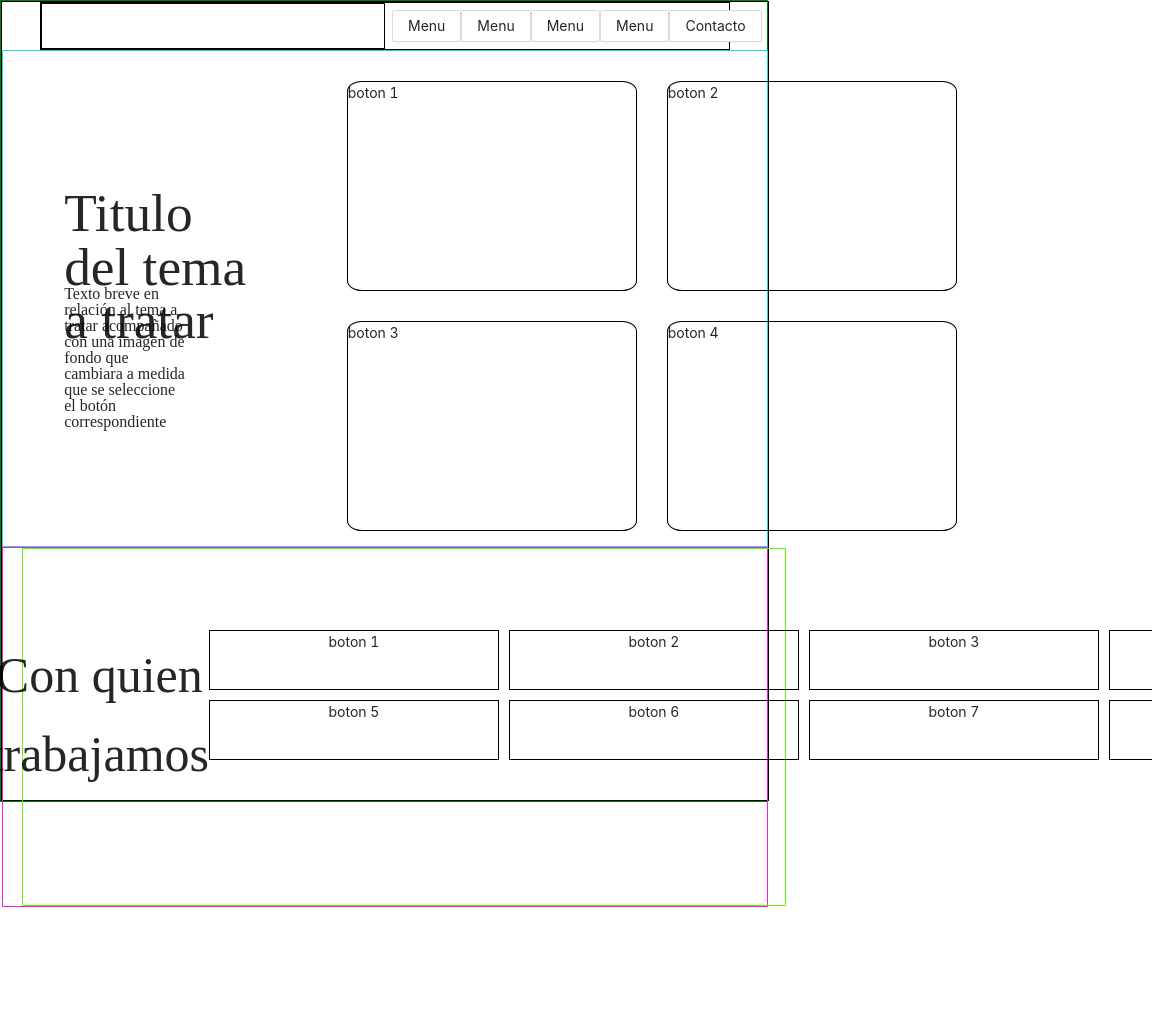
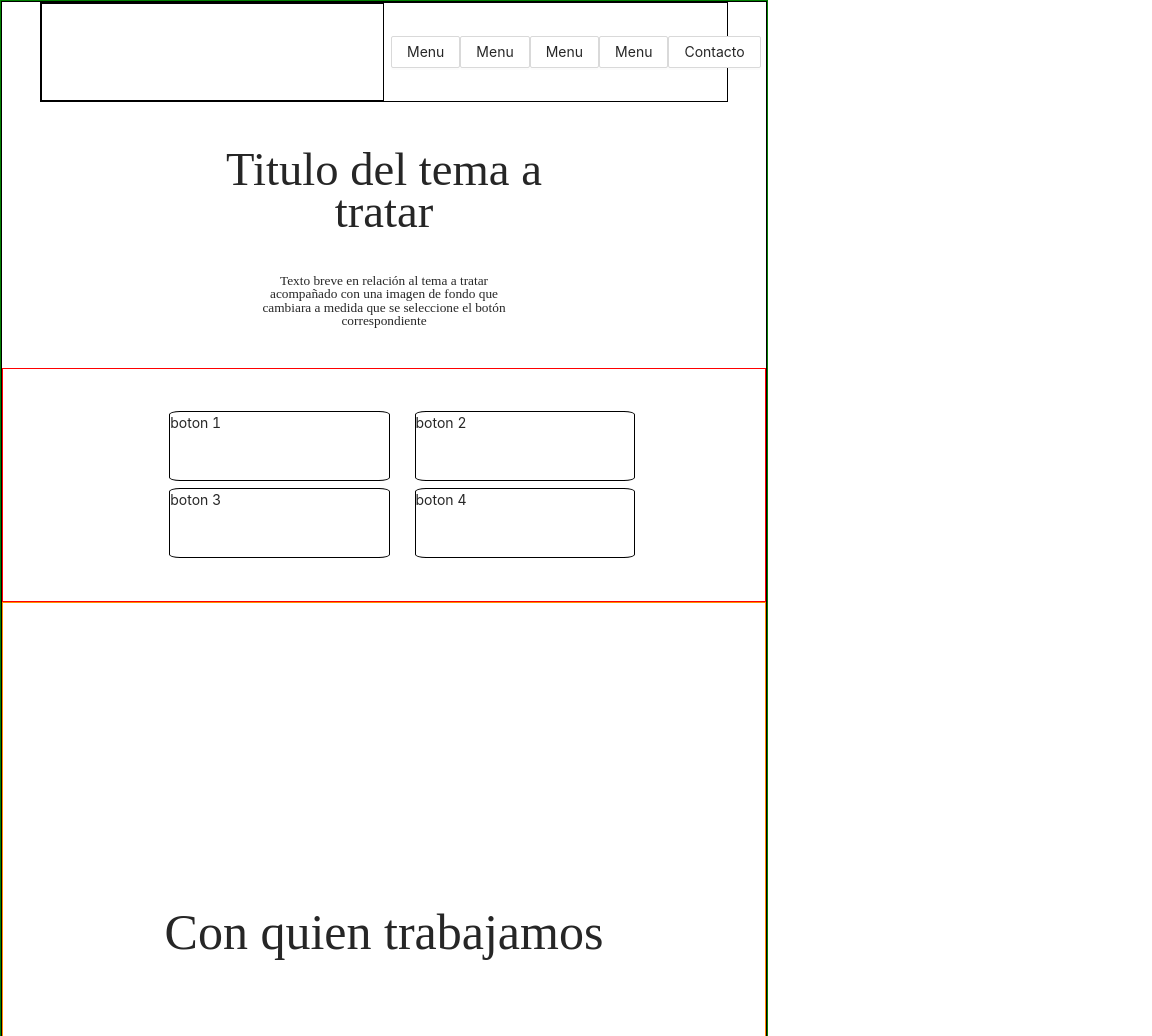
Before and after one commit to AideaCompany/web_aidea, a Next.js app: page / in a window 768 px wide. Shown: the top 1036 px of the page, 1152 px wide, since content can reach past the window. Before the commit the page ends 907 px from the top, so only its background shows below. Built offline with nearby package versions, Linux system fonts and the light colour scheme; a web font is replaced by a local one.

Commit message:
Allies,topic

```diff
--- a/components/Aliados/index.tsx
+++ b/components/Aliados/index.tsx
@@ -21,23 +21,17 @@ const Aliados: FC<IProps> = () => {
     },
     {
       name: 'boton 6'
-    },
-    {
-      name: 'boton 7'
-    },
-    {
-      name: 'boton 8'
     }
   ]
   return (
-    <div className="main_aliados">
+    <div className="main_allies">
       <div className="tittle">
         <h1> Con quien trabajamos</h1>
-        <div className="buttons">
-          {buttons.map(button => (
-            <div className="daughter_button">{button.name}</div>
-          ))}
-        </div>
+      </div>
+      <div className="buttons">
+        {buttons.map(button => (
+          <div className="daughter_button">{button.name}</div>
+        ))}
       </div>
     </div>
   )
--- a/styles/Aliados.scss
+++ /dev/null
@@ -1,42 +0,0 @@
-.main_aliados {
-  width: 100%;
-  height: 810px;
-  display: flex;
-  justify-content: center;
-  align-items: center;
-  border: 1px solid rgb(255, 23, 212);
-
-  .tittle {
-    width: 100%;
-    height: 100%;
-    display: flex;
-    flex-direction: row;
-    justify-content: center;
-    text-align: center;
-    border: 1px solid rgb(92, 249, 8);
-    margin-left: 5%;
-
-    > h1 {
-      font-family: 'Objectivity';
-      font-size: 50px;
-      display: flex;
-      align-items: center;
-    }
-  }
-  .buttons {
-    width: 60%;
-    height: 100%;
-    display: grid;
-    grid-template-columns: 300px 300px 300px 300px;
-    grid-template-rows: 70px 70px 70px 70px;
-    align-items: center;
-    padding-top: 10%;
-    padding-right: 80%;
-
-    .daughter_button {
-      border: 1px solid black;
-      width: 290px;
-      height: 60px;
-    }
-  }
-}
--- /dev/null
+++ b/styles/Allies.scss
@@ -0,0 +1,128 @@
+@media screen and (min-width: 640px) and (max-width: 768px) {
+  .main_allies {
+    width: 100%;
+    height: 810px;
+    display: flex;
+    flex-direction: column;
+    justify-content: center;
+    align-items: center;
+    border: 1px solid rgb(255, 141, 2);
+
+    .tittle {
+      width: 100%;
+      height: 45%;
+      display: flex;
+      align-items: center;
+      justify-content: center;
+      padding-top: 5%;
+
+      > h1 {
+        font-family: 'Objectivity';
+        font-size: 50px;
+      }
+    }
+    .buttons {
+      width: 100%;
+      height: 45%;
+      display: grid;
+      grid-template-columns: 35%;
+      grid-template-rows: 20%;
+      justify-content: center;
+      align-items: start;
+      overflow: scroll;
+
+      border: 1px solid rgb(255, 0, 0);
+
+      .daughter_button {
+        border: 1px solid black;
+        width: 90%;
+        height: 60px;
+      }
+    }
+  }
+}
+
+@media screen and (min-width: 768px) and (max-width: 1024px) {
+  .main_allies {
+    width: 100%;
+    height: 810px;
+    display: flex;
+    flex-direction: column;
+    justify-content: center;
+    align-items: center;
+    border: 1px solid rgb(255, 141, 2);
+
+    .tittle {
+      width: 100%;
+      height: 45%;
+      display: flex;
+      align-items: center;
+      justify-content: center;
+      padding-top: 5%;
+
+      > h1 {
+        font-family: 'Objectivity';
+        font-size: 50px;
+      }
+    }
+    .buttons {
+      width: 100%;
+      height: 20%;
+      display: grid;
+      grid-template-columns: 35% 35%;
+      grid-template-rows: 80px 80px;
+      justify-content: center;
+      align-items: start;
+      overflow: scroll;
+
+      border: 1px solid rgb(255, 0, 0);
+
+      .daughter_button {
+        border: 1px solid black;
+        width: 90%;
+        height: 60px;
+      }
+    }
+  }
+}
+
+@media screen and (min-width: 1024px) and (max-width: 1280px) {
+  .main_allies {
+    width: 100%;
+    height: 810px;
+    display: flex;
+    flex-direction: column;
+    justify-content: center;
+    align-items: center;
+    border: 1px solid rgb(255, 141, 2);
+
+    .tittle {
+      width: 100%;
+      height: 45%;
+      display: flex;
+      align-items: center;
+      justify-content: center;
+      padding-top: 5%;
+
+      > h1 {
+        font-family: 'Objectivity';
+        font-size: 50px;
+      }
+    }
+    .buttons {
+      width: 100%;
+      height: 55%;
+      display: grid;
+      grid-template-columns: 20% 20% 20%;
+      grid-template-rows: 80px 80px 80px;
+      justify-content: center;
+      align-items: start;
+      border: 1px solid rgb(255, 0, 0);
+      .daughter_button {
+        border: 1px solid black;
+        width: 90%;
+        height: 60px;
+      }
+    }
+  }
+}
--- a/styles/Layout.scss
+++ b/styles/Layout.scss
@@ -1,6 +1,5 @@
 .main_layout {
-  width: 100vw;
-  height: 100vh;
+  width: 1440px;
   display: flex;
   flex-direction: column;
   align-items: center;
--- a/styles/Topic.scss
+++ b/styles/Topic.scss
@@ -1,10 +1,214 @@
+@media screen and (min-width: 640px) {
   .main_topic {
     width: 100%;
-  height: 810px;
+    height: 500px;
     display: flex;
     justify-content: center;
     align-items: center;
-  border: 1px solid rgb(26, 219, 216);
+    flex-direction: column;
+
+    .description {
+      width: 100%;
+      height: 100%;
+      display: flex;
+      justify-content: center;
+      align-items: center;
+      flex-direction: column;
+      .tittle_description {
+        width: 40%;
+        height: 20%;
+        display: flex;
+        align-items: center;
+        justify-content: center;
+
+        > h1 {
+          font-family: 'Objectivity';
+          font-size: 60pt;
+          line-height: 1em;
+        }
+      }
+      .text_description {
+        width: 60%;
+        height: 25%;
+        display: flex;
+        align-items: center;
+        justify-content: center;
+
+        > p {
+          font-family: 'Objectivity';
+          font-size: 280pt;
+          line-height: 1em;
+        }
+      }
+    }
+    .buttons {
+      width: 100%;
+      height: 100%;
+      display: grid;
+      grid-template-columns: 35% 35%;
+      grid-template-rows: 40% 40%;
+      padding-left: 8%;
+      align-items: center;
+      justify-content: center;
+      border: 1px solid rgb(255, 0, 0);
+      padding-top: 5%;
+
+      .son_button {
+        border: 1px solid black;
+        width: 90%;
+        height: 90%;
+        border-radius: 5%;
+      }
+    }
+  }
+}
+
+@media screen and (min-width: 640px) and (max-width: 768px) {
+  .main_topic {
+    width: 100%;
+    height: 500px;
+    display: flex;
+    justify-content: center;
+    align-items: center;
+    flex-direction: column;
+
+    .description {
+      width: 100%;
+      height: 100%;
+      display: flex;
+      justify-content: center;
+      align-items: center;
+      flex-direction: column;
+      .tittle_description {
+        width: 60%;
+        height: 20%;
+        display: flex;
+        align-items: center;
+        justify-content: center;
+        > h1 {
+          font-family: 'Objectivity';
+          font-size: 35pt;
+          line-height: 1em;
+          display: flex;
+          text-align: center;
+        }
+      }
+      .text_description {
+        width: 60%;
+        height: 25%;
+        display: flex;
+        align-items: center;
+        justify-content: center;
+        padding-top: 5%;
+        > p {
+          font-family: 'Objectivity';
+          font-size: 10pt;
+          line-height: 1em;
+          display: flex;
+          text-align: center;
+        }
+      }
+    }
+    .buttons {
+      width: 100%;
+      height: 100%;
+      display: grid;
+      grid-template-columns: 35% 35%;
+      grid-template-rows: 40% 40%;
+      padding-left: 8%;
+      align-items: center;
+      justify-content: center;
+      border: 1px solid rgb(255, 0, 0);
+      padding-top: 5%;
+
+      .son_button {
+        border: 1px solid black;
+        width: 90%;
+        height: 90%;
+        border-radius: 5%;
+      }
+    }
+  }
+}
+
+@media screen and (min-width: 768px) and (max-width: 1024px) {
+  .main_topic {
+    width: 100%;
+    height: 500px;
+    display: flex;
+    justify-content: center;
+    align-items: center;
+    flex-direction: column;
+
+    .description {
+      width: 80%;
+      height: 100%;
+      display: flex;
+      justify-content: center;
+      align-items: center;
+      flex-direction: column;
+      .tittle_description {
+        width: 55%;
+        height: 20%;
+        display: flex;
+        align-items: center;
+        justify-content: center;
+        > h1 {
+          font-family: 'Objectivity';
+          font-size: 35pt;
+          line-height: 0.9em;
+          display: flex;
+          justify-content: center;
+          text-align: center;
+        }
+      }
+      .text_description {
+        width: 40%;
+        height: 25%;
+        display: flex;
+        align-items: center;
+        justify-content: center;
+        > p {
+          font-family: 'Objectivity';
+          font-size: 10pt;
+          line-height: 1em;
+          padding-top: 25%;
+          display: flex;
+          text-align: center;
+          justify-content: center;
+        }
+      }
+    }
+    .buttons {
+      width: 100%;
+      height: 100%;
+      display: grid;
+      grid-template-columns: 35% 35%;
+      grid-template-rows: 40% 40%;
+      padding-left: 8%;
+      align-items: center;
+      justify-content: center;
+      border: 1px solid rgb(255, 0, 0);
+      padding-top: 5%;
+
+      .son_button {
+        border: 1px solid black;
+        width: 90%;
+        height: 90%;
+        border-radius: 5%;
+      }
+    }
+  }
+}
+
+@media screen and (min-width: 1024px) and (max-width: 1280px) {
+  .main_topic {
+    width: 100%;
+    height: 500px;
+    display: flex;
+    justify-content: center;
+    align-items: center;
+    flex-direction: row;
 
     .description {
       width: 40%;
@@ -16,20 +220,23 @@
       .tittle_description {
         width: 60%;
         height: 20%;
+        padding-right: 2%;
         > h1 {
           font-family: 'Objectivity';
-        font-size: 40pt;
+          font-size: 30pt;
           line-height: 1em;
         }
       }
       .text_description {
-      width: 60%;
-      height: 25%;
-      padding-right: 20%;
+        width: 100%;
+        height: 15%;
+        padding-left: 15%;
         > p {
           font-family: 'Objectivity';
           font-size: 12pt;
           line-height: 1em;
+          display: flex;
+          align-items: center;
         }
       }
     }
@@ -37,17 +244,20 @@
       width: 60%;
       height: 100%;
       display: grid;
-    grid-template-columns: 320px 320px;
-    grid-template-rows: 240px 240px;
+      grid-template-columns: 40% 40%;
+      grid-template-rows: 40% 40%;
       align-items: center;
-    padding-top: 2%;
       padding-left: 5%;
+      justify-content: center;
+      border: 1px solid rgb(255, 0, 0);
+      padding-top: 5%;
 
       .son_button {
         border: 1px solid black;
-      width: 290px;
-      height: 210px;
+        width: 88%;
+        height: 85%;
         border-radius: 5%;
       }
     }
   }
+}
--- a/styles/globals.scss
+++ b/styles/globals.scss
@@ -22,5 +22,8 @@ a {
   width: 100%;
   height: auto;
   background: #ffffff;
+  display: flex;
+  justify-content: center;
+  align-items: center;
   border: 1px solid green;
 }
--- a/styles/index.scss
+++ b/styles/index.scss
@@ -1,4 +1,4 @@
 @import './globals.scss';
 @import './Layout.scss';
 @import './Topic.scss';
-@import './Aliados.scss';
+@import './Allies.scss';
```
Lines whose indentation alone changed are shown as unchanged.
